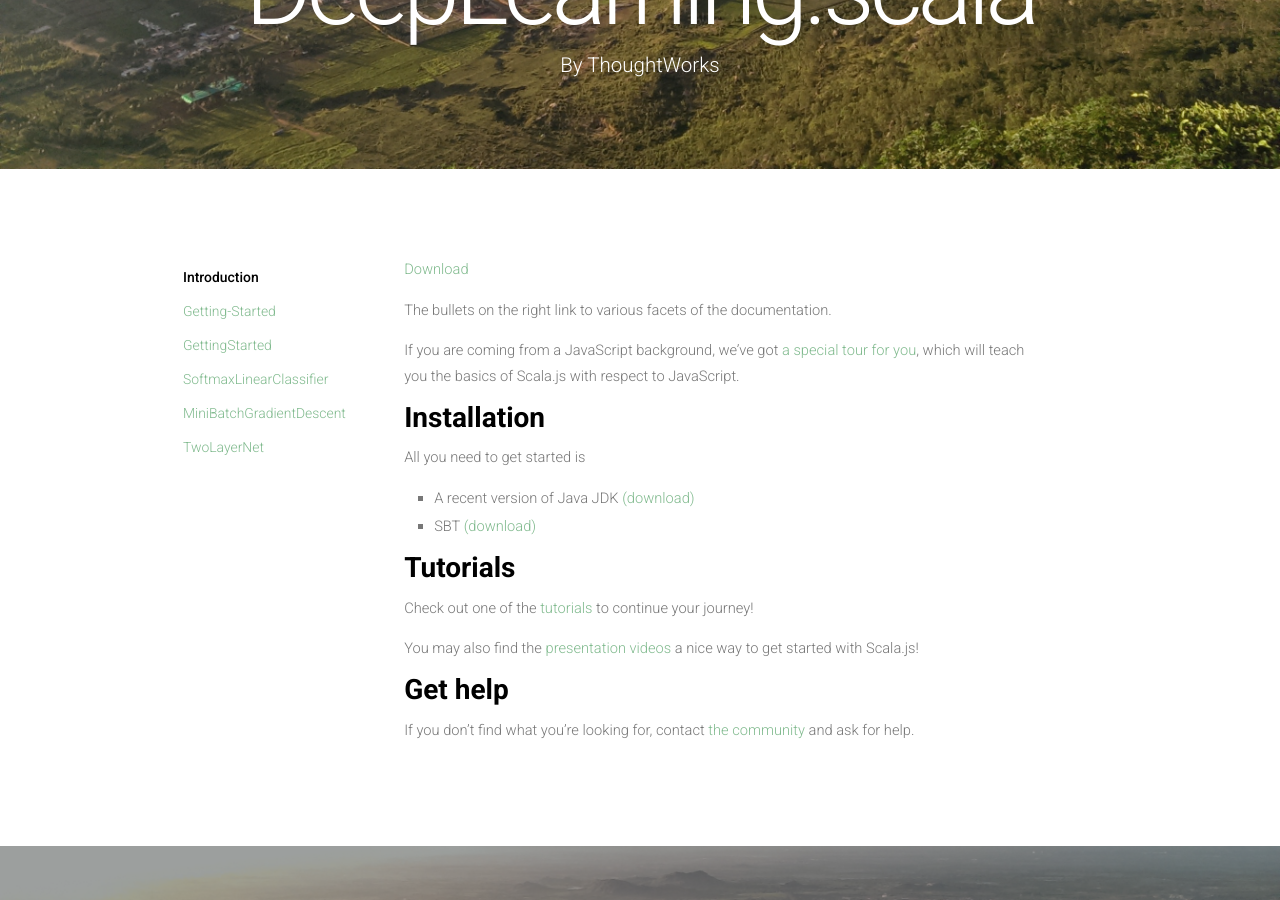
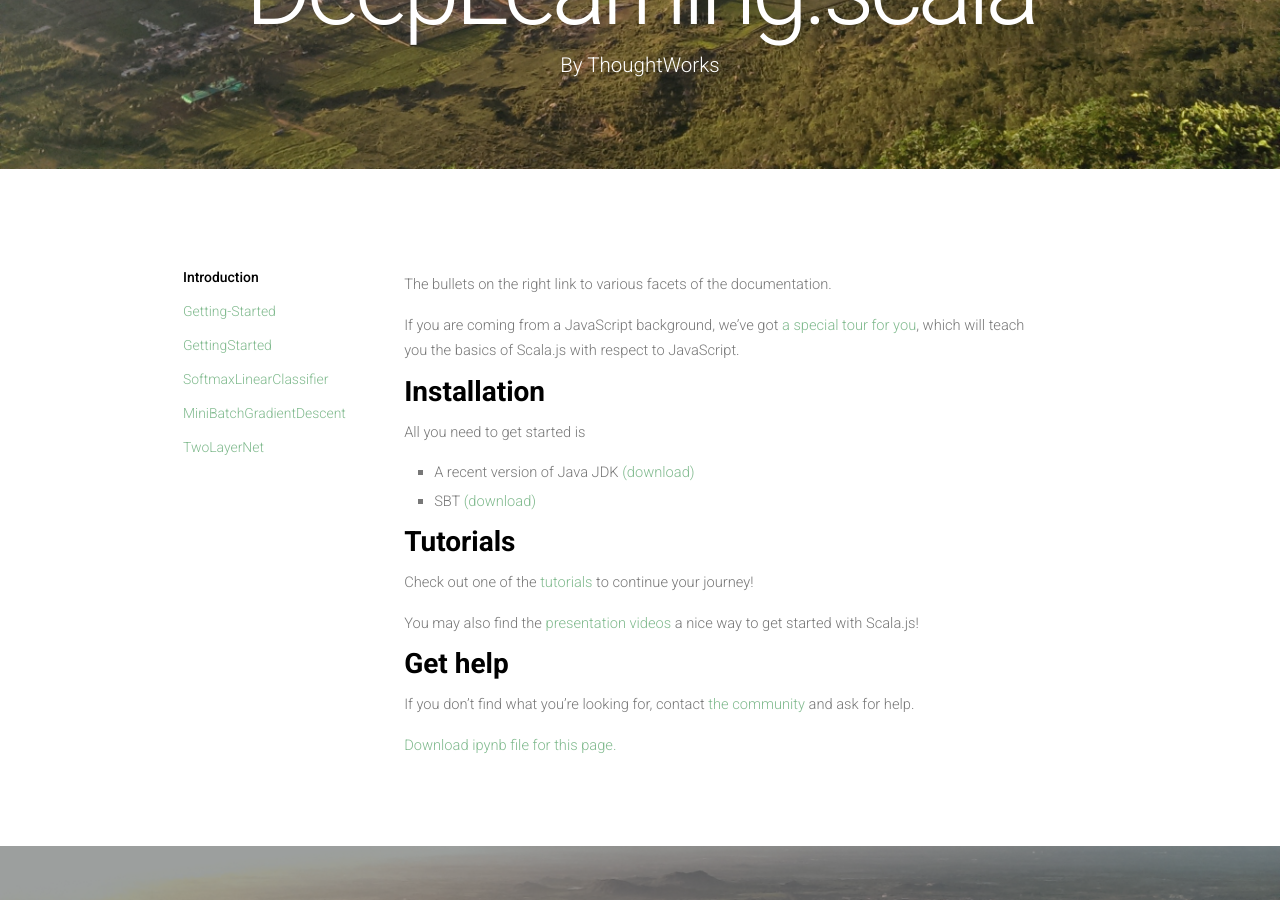
Before and after one commit to ThoughtWorksInc/DeepLearning.scala, a Jekyll site: the page built from demo/index.md, in a window 1280 px wide and 900 px high, scrolled down 209 px. Built offline with Jekyll 4.4.1, drawn with Linux system fonts in a browser that asks for light colours; nearby versions of some CDN libraries; comment, search, counter and statistics services are not loaded.

Commit message:
move download to bottom.

```diff
--- a/_layouts/demo.html
+++ b/_layouts/demo.html
@@ -15,14 +15,14 @@
             </div>
             <div id="content" class="8u skel-cell-important">
                 <section>
-                    <div class="col-md-9">
-                        <a href="{{site.github.url}}/{{page.download_path}}/{{page.filename}}" download="{{page.filename}}">Download</a>
-                    </div>
+
                     <div class="col-md-9 normal-head">
                         {{ content }}
                         <div class="spacing"></div>
                     </div>
-
+                    <div class="col-md-9">
+                        <a href="{{site.github.url}}/{{page.download_path}}/{{page.filename}}" download="{{page.filename}}">Download ipynb file for this page.</a>
+                    </div>
                 </section>
             </div>
 
```
